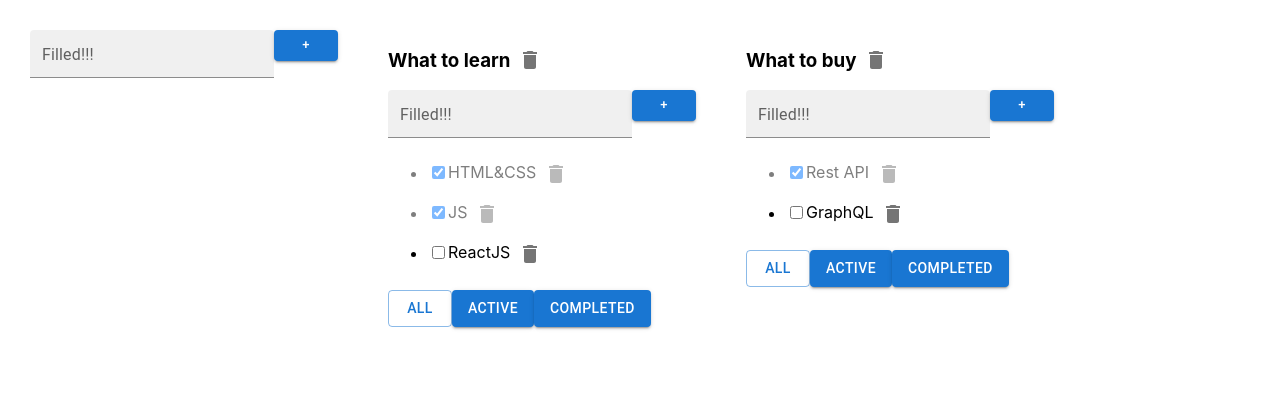
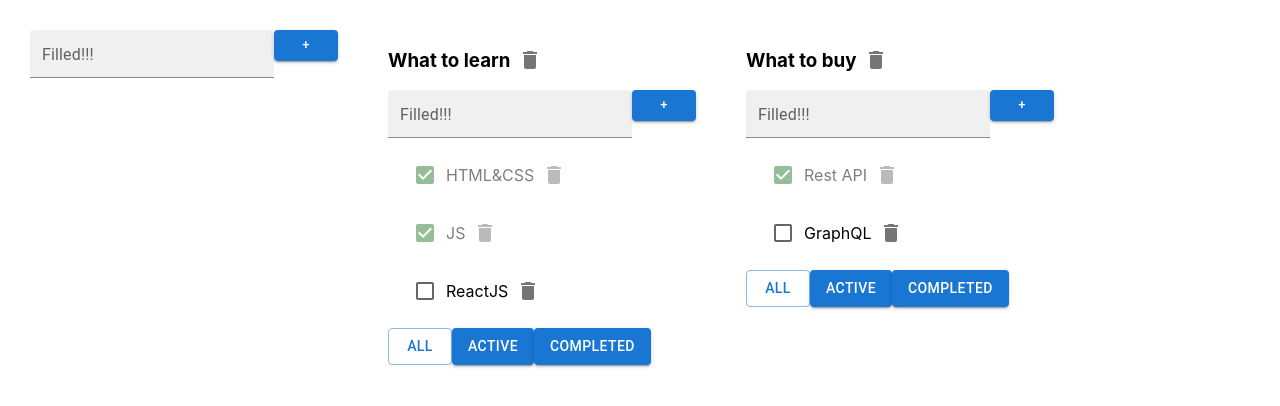
Before and after one commit to pdxserg/6-todolist, a React (Create React App) app: page / in a window 1280 px wide. Shown: the top 406 px of the page. Built offline with nearby package versions, Linux system fonts and the light colour scheme.

Commit message:
<ul><li>

```diff
--- a/src/Edittable Span.tsx
+++ b/src/Edittable Span.tsx
@@ -1,33 +1,45 @@
 // @flow
 import * as React from 'react';
 import {ChangeEvent, useState} from "react";
+import TextField from '@mui/material/TextField';
 
 type Props = {
 	oldTytle: string
 	onchange: (newValue: string) => void
-	addNewTitle:(newTitle:string)=>void
+	addNewTitle: (newTitle: string) => void
 };
 export const EdittableSpan = ({oldTytle, addNewTitle}: Props) => {
 	const [editMode, setEditMode] = useState(false)
 	const [newTitle, setNewTitle] = useState(oldTytle)
-const editHandler=()=> {
+	const editHandler = () => {
 		setEditMode(!editMode)
-	if(editMode){
-		addNewTitle(newTitle)
+		if (editMode) {
+			addNewTitle(newTitle)
+		}
+
 	}
-
-}
-	const onchangehandler=(el: ChangeEvent<HTMLInputElement>)=> {
+	const onchangehandler = (el: ChangeEvent<HTMLInputElement>) => {
 		setNewTitle(el.currentTarget.value)
 
 	}
 	return (
 		editMode
-			? <input type="text" value={newTitle}
-			         onChange={onchangehandler}
-			         onBlur={ editHandler}
-			         autoFocus
-			/>
+			?
+			<TextField
+				type="text" value={newTitle}
+				onChange={onchangehandler}
+				onBlur={editHandler}
+				autoFocus
+				id="outlined-basic"
+				label="Text"
+				variant="outlined"/>
+
+
+			// <input type="text" value={newTitle}
+			//          onChange={onchangehandler}
+			//          onBlur={ editHandler}
+			//          autoFocus
+			// />
 			: <span onDoubleClick={editHandler}
 
 
--- a/src/Todolist.tsx
+++ b/src/Todolist.tsx
@@ -1,11 +1,14 @@
 import {FilterValuesType, TaskType} from "./App";
 import {ChangeEvent, KeyboardEvent, useState} from "react";
-
+import Checkbox from '@mui/material/Checkbox';
 import {AddItemForm} from "./AddItemForm";
 import {EdittableSpan} from "./Edittable Span";
 import IconButton from '@mui/material/IconButton';
 import DeleteIcon from '@mui/icons-material/Delete';
 import Button from '@mui/material/Button';
+import List from '@mui/material/List';
+import ListItem from '@mui/material/ListItem';
+
 
 type PropsType = {
 	title: string
@@ -76,7 +79,7 @@ export const Todolist = (props: PropsType) => {
 			{
 				tasks.length === 0
 					? <p>Тасок нет</p>
-					: <ul>
+					: <List>
 						{tasks.map((task) => {
 
 							const removeTaskHandler = () => {
@@ -91,8 +94,11 @@ export const Todolist = (props: PropsType) => {
 							// 	upDatetask(todolistId, task.id, newTitle)
 							// }
 
-							return <li key={task.id} className={task.isDone ? 'is-done' : ''}>
-								<input type="checkbox" checked={task.isDone} onChange={changeTaskStatusHandler}/>
+							return <ListItem key={task.id} className={task.isDone ? 'is-done' : ''}>
+								<Checkbox  defaultChecked color="success"
+								          checked={task.isDone} onChange={changeTaskStatusHandler}
+								/>
+								{/*<input type="checkbox" checked={task.isDone} onChange={changeTaskStatusHandler}/>*/}
 								{/*<span>{task.title}</span>*/}
 								<EdittableSpan addNewTitle={(newTitle) => upDatetaskhandler(task.id, newTitle)}
 								               oldTytle={task.title} onchange={(newValue: string) => {
@@ -101,9 +107,9 @@ export const Todolist = (props: PropsType) => {
 								<IconButton aria-label="delete" onClick={removeTaskHandler}>
 									<DeleteIcon/>
 								</IconButton>
-							</li>
+							</ListItem>
 						})}
-					</ul>
+					</List>
 			}
 			<div>
 				<Button onClick={() => changeFilterTasksHandler('all')}
```
